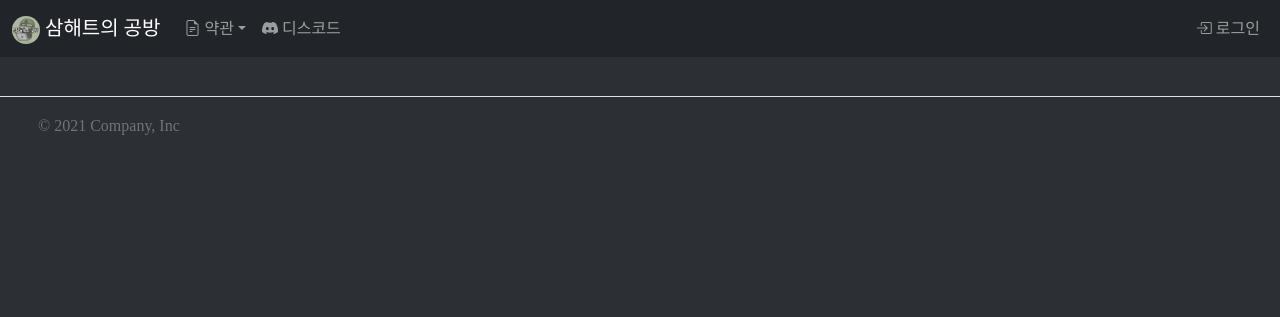
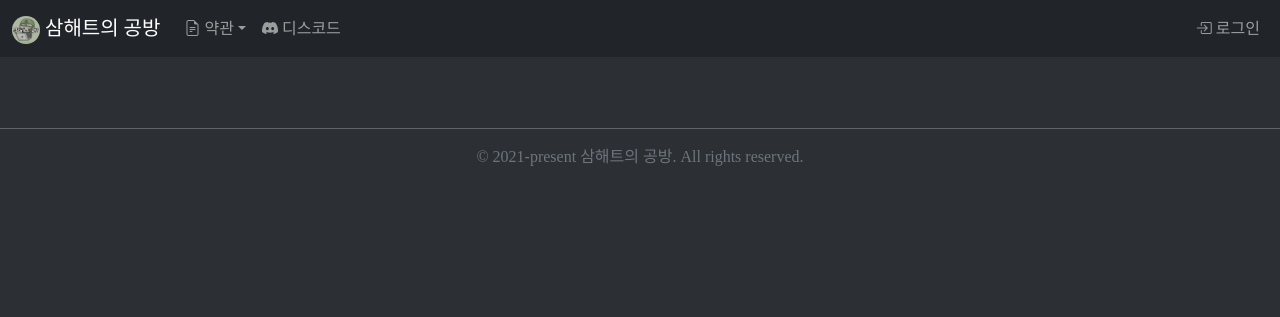
Before and after one commit to discord-korea/web, a Python web app: template templates/base.html in a window 1280 px wide. Shown: the top 317 px of the page. Run offline with Jinja, Linux system fonts and the light colour scheme; the template is opened without the code that fills it, so the values that code supplies are empty; some web fonts are replaced.

Commit message:
feat(templates/footer.html): footer develop finish!

```diff
--- a/templates/include/footer.html
+++ b/templates/include/footer.html
@@ -1,14 +1,4 @@
-<footer class="d-flex flex-wrap justify-content-between align-items-center py-3 my-4 border-top">
-    <div class="col-md-4 d-flex align-items-center">
-        <a href="/" class="mb-3 me-2 mb-md-0 text-muted text-decoration-none lh-1">
-            <svg class="bi" width="30" height="24"><use xlink:href="#bootstrap"/></svg>
-        </a>
-        <span class="text-muted">&copy; 2021 Company, Inc</span>
-    </div>
-
-    <ul class="nav col-md-4 justify-content-end list-unstyled d-flex">
-        <li class="ms-3"><a class="text-muted" href="#"><svg class="bi" width="24" height="24"><use xlink:href="#twitter"/></svg></a></li>
-        <li class="ms-3"><a class="text-muted" href="#"><svg class="bi" width="24" height="24"><use xlink:href="#instagram"/></svg></a></li>
-        <li class="ms-3"><a class="text-muted" href="#"><svg class="bi" width="24" height="24"><use xlink:href="#facebook"/></svg></a></li>
-    </ul>
+<footer class="py-3 my-4">
+    <hr>
+    <p class="text-center text-muted">&copy; 2021-present 삼해트의 공방. All rights reserved.</p>
 </footer>
```
